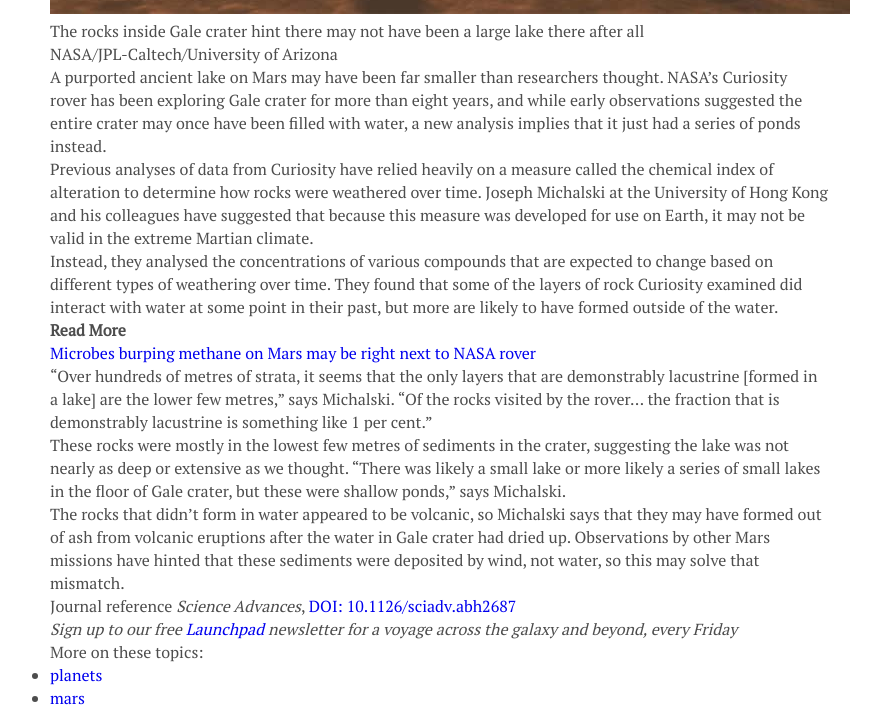
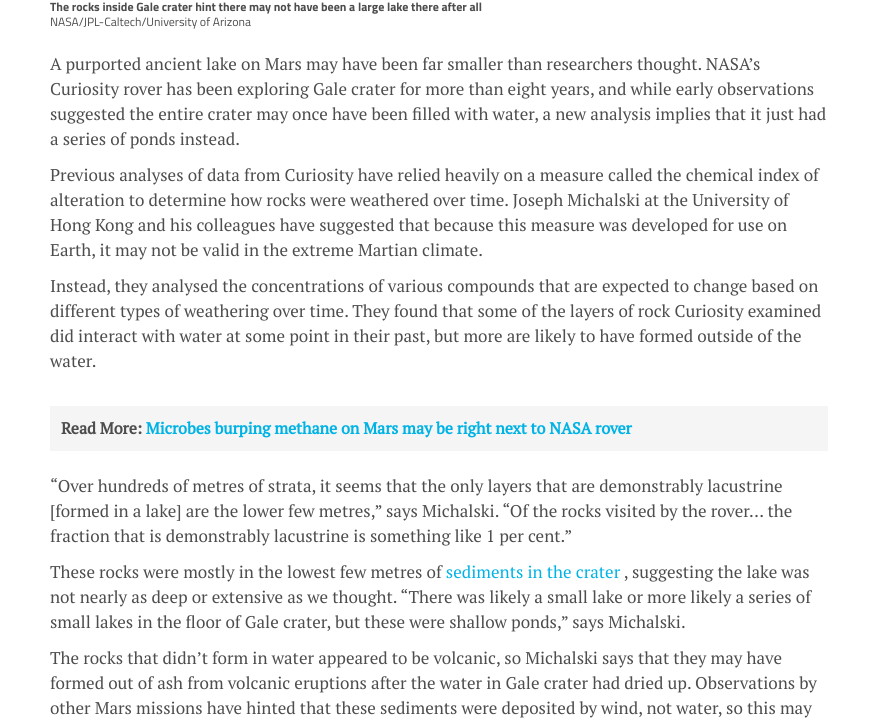
Before and after one commit to ngvuong/Article-Positioning, a plain HTML site: page index.html in a window 1280 px wide. Shown: the part 900-1625 px from the top of the page, without its empty margins (40-921 px from the left). Drawn offline with Linux system fonts and the light colour scheme.

Commit message:
Update article content styles, layout

```diff
--- a/index.html
+++ b/index.html
@@ -108,7 +108,7 @@
           <a href="#"><img src="./assets/pr.svg" alt="printer icon" /></a>
         </div>
         <div class="article-info">
-          <span class="category-info">SPACE</span>
+          <span><a href="#" class="category-info">SPACE</a></span>
           <span class="date-info">6 August 2021</span>
         </div>
         <div class="article-author">
@@ -118,7 +118,7 @@
         <figure class="article-image">
           <img src="./assets/article-img.jpg" alt="Gale crater Mars" />
           <figcaption>
-            <p>
+            <p class="image-caption">
               The rocks inside Gale crater hint there may not have been a large
               lake there after all
             </p>
@@ -148,10 +148,13 @@
           likely to have formed outside of the water.
         </p>
         <div class="read-more">
-          <h4>Read More</h4>
-          <a href="#"
-            >Microbes burping methane on Mars may be right next to NASA rover</a
-          >
+          <h4>
+            Read More:
+            <a href="#"
+              >Microbes burping methane on Mars may be right next to NASA
+              rover</a
+            >
+          </h4>
         </div>
         <p>
           “Over hundreds of metres of strata, it seems that the only layers that
@@ -161,11 +164,11 @@
           cent.”
         </p>
         <p>
-          These rocks were mostly in the lowest few metres of sediments in the
-          crater, suggesting the lake was not nearly as deep or extensive as we
-          thought. “There was likely a small lake or more likely a series of
-          small lakes in the floor of Gale crater, but these were shallow
-          ponds,” says Michalski.
+          These rocks were mostly in the lowest few metres of
+          <span> sediments in the crater </span>, suggesting the lake was not
+          nearly as deep or extensive as we thought. “There was likely a small
+          lake or more likely a series of small lakes in the floor of Gale
+          crater, but these were shallow ponds,” says Michalski.
         </p>
         <p>
           The rocks that didn’t form in water appeared to be volcanic, so
@@ -175,15 +178,17 @@
           wind, not water, so this may solve that mismatch.
         </p>
         <p class="references">
-          Journal reference <em>Science Advances</em>,
+          Journal reference: <em>Science Advances</em>,
           <a href="#">DOI: 10.1126/sciadv.abh2687</a>
         </p>
-        <em>
-          Sign up to our free <a href="#">Launchpad</a> newsletter for a voyage
-          across the galaxy and beyond, every Friday
-        </em>
+        <p>
+          <em>
+            Sign up to our free <a href="#">Launchpad</a> newsletter for a
+            voyage across the galaxy and beyond, every Friday
+          </em>
+        </p>
         <div class="topic-more">
-          More on these topics:
+          <p>More on these topics:</p>
           <ul>
             <li><a href="#">planets</a></li>
             <li><a href="#">mars</a></li>
--- a/scss/styles.scss
+++ b/scss/styles.scss
@@ -231,6 +231,129 @@ a:hover {
       margin: 0 0 0.93747rem;
     }
 
+    .article-info {
+      font-family: $font-stack-alt;
+      margin: 0 0 0.6875rem;
+
+      span {
+        line-height: 19px;
+      }
+
+      .category-info {
+        color: #484848;
+        font-weight: 700;
+        margin-right: 0.17188rem;
+      }
+    }
+
+    .article-author {
+      font-family: $font-stack-alt;
+      line-height: 19px;
+      margin: 0 0 0.6875rem;
+
+      span {
+        color: $highlight-color;
+        font-weight: 700;
+      }
+    }
+
+    .article-image {
+      font-family: $font-stack-alt;
+      margin: 0 0 1.375rem;
+
+      img {
+        display: block;
+        width: 100%;
+      }
+
+      .image-caption {
+        font-weight: 700;
+      }
+
+      p {
+        font-size: 12px;
+        line-height: 15px;
+        margin: 0;
+      }
+    }
+
+    p {
+      font-size: 17px;
+      line-height: 25px;
+      margin: 0 0 0.6875rem;
+
+      span,
+      a {
+        color: $highlight-color;
+      }
+    }
+
+    .read-more {
+      background: #f5f5f5;
+      display: inline-block;
+      margin: 1.375rem 0;
+      padding: 0.6875rem;
+      width: 100%;
+
+      a {
+        color: $highlight-color;
+      }
+    }
+
+    .references {
+      font-family: $font-stack-alt;
+      font-size: 1rem;
+      line-height: 19px;
+      font-weight: 700;
+
+      em,
+      a {
+        font-family: $font-stack;
+        font-weight: 400;
+      }
+
+      a {
+        color: $highlight-color;
+      }
+    }
+
+    .topic-more {
+      display: flex;
+      align-items: baseline;
+      font-family: $font-stack-alt;
+      line-height: 19px;
+      font-weight: 700;
+      padding: 1.375rem 0 0;
+
+      p {
+        font-size: 16px;
+        margin: 0 0.6875rem 0 0;
+      }
+
+      ul {
+        display: flex;
+        list-style: none;
+        margin: 0 0 0.6875rem;
+
+        li {
+          display: inline-block;
+          margin: 0 0.6875rem 0.6875rem 0;
+
+          a {
+            display: inline-block;
+            color: #fff;
+            font-size: 16px;
+            text-transform: uppercase;
+            background: #005587;
+            padding: 0.45833rem;
+            border-radius: 0.188rem;
+          }
+        }
+      }
+    }
+  }
+}
+
 .social {
   display: flex;
   margin: 0 0 0.6875rem;
@@ -265,31 +388,3 @@ a:hover {
     background: #ff5700;
   }
 }
-
-    .article-info {
-      font-family: $font-stack-alt;
-      margin: 0 0 0.6875rem;
-
-      span {
-        line-height: 19px;
-      }
-
-      .category-info {
-        color: #484848;
-        font-weight: 700;
-        margin-right: 0.17188rem;
-      }
-    }
-
-    .article-author {
-      font-family: $font-stack-alt;
-      line-height: 19px;
-      margin: 0 0 0.6875rem;
-
-      span {
-        color: $highlight-color;
-        font-weight: 700;
-      }
-    }
-  }
-}
```
Also changed, not shown: css/styles.css. Lines whose indentation alone changed are shown as unchanged.
